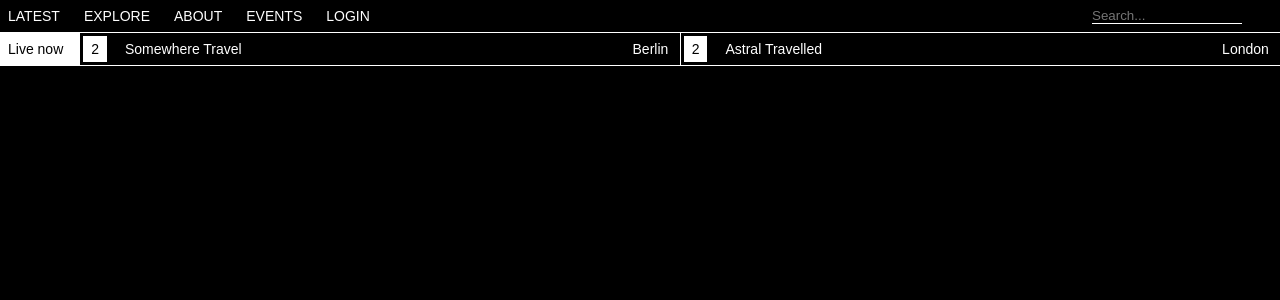
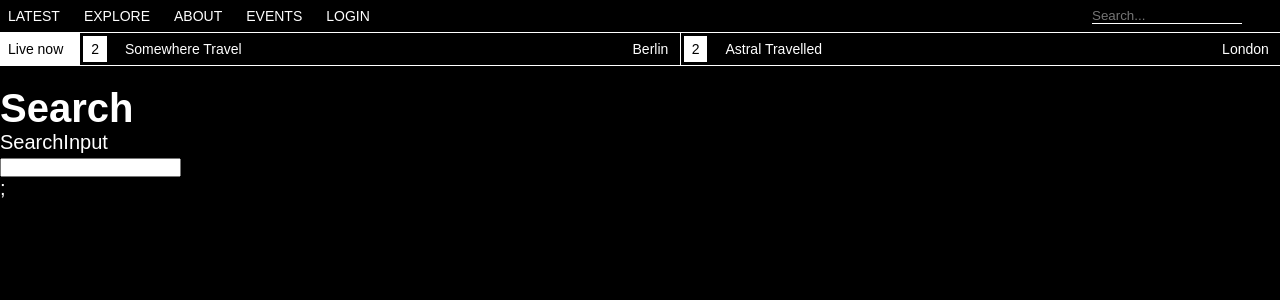
Before and after one commit to Scot-MacDonald/Le-Sony-r-Radio, a Next.js app: page /search in a window 1280 px wide. Shown: the top 300 px of the page. Built offline with nearby package versions, Linux system fonts and the light colour scheme; no server answers.

Commit message:
start search

```diff
--- /dev/null
+++ b/pages/search/SearchInput.js
@@ -0,0 +1,13 @@
+"use client";
+
+export default function SearchInput() {
+  return (
+    <>
+      <div>SearchInput</div>
+      <div>
+        <input type="text" name="search" id="search" />
+      </div>
+      ;
+    </>
+  );
+}
--- /dev/null
+++ b/pages/search/index.js
@@ -0,0 +1,10 @@
+import SearchInput from "./searchInput";
+
+export default function Search() {
+  return (
+    <div>
+      <h1>Search</h1>
+      <SearchInput />
+    </div>
+  );
+}
```
